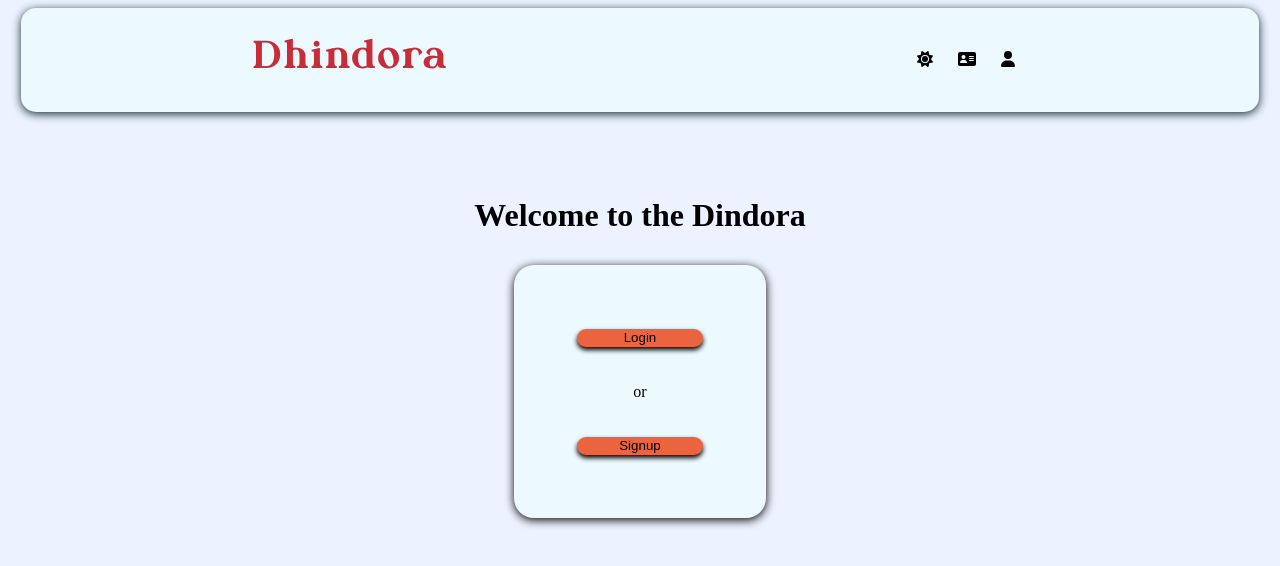
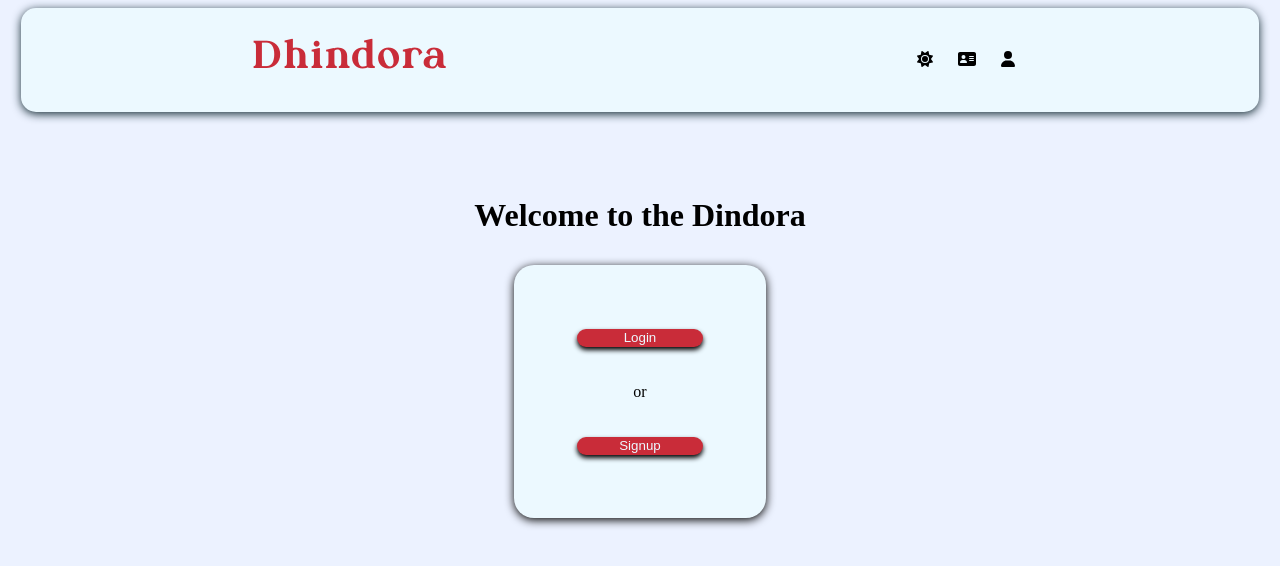
Before and after one commit to Dhanasaitholeti/Announcements, a React (Vite) app in the folder Announcements-client/: page / in a window 1280 px wide. Shown: the top 566 px of the page. Built offline with nearby package versions, Linux system fonts and the light colour scheme.

Commit message:
added some sylings

```diff
--- a/Announcements-client/src/components/Announcements.jsx
+++ b/Announcements-client/src/components/Announcements.jsx
@@ -23,7 +23,10 @@ import 'react-toastify/dist/ReactToastify.css';
     const errstate = useSelector(state=>state.announcements.errstate)
     const loadstate = useSelector(state=>state.announcements.loadingstate)
     const announcementsData = useSelector(state=>state.announcements.Data)
+
     const userData = useSelector(state=>state.userData.userData)
+    const userload = useSelector(state=>state.userData.loadingstate)
+
     const dispatcher = useDispatch();
 
     useEffect(()=>{
@@ -47,9 +50,11 @@ import 'react-toastify/dist/ReactToastify.css';
                     position="bottom-center"
                     autoClose={3000}
                 />
-        <div className="plus-icon" onClick={handleplusiconClick}>
-                <FontAwesomeIcon icon={faAdd} size="1x" />
-        </div>
+
+        {
+
+            !userload && (userData && (userData.Admin &&(<div className="plus-icon" onClick={handleplusiconClick}><FontAwesomeIcon icon={faAdd} size="1x" /></div>)))
+         }
 
     </div>
         </>
--- a/Announcements-client/src/components/ShowAnnoucement.jsx
+++ b/Announcements-client/src/components/ShowAnnoucement.jsx
@@ -48,6 +48,11 @@ const ShowAnnouncement = () => {
             }
         }
         ))
+
+
+        setTimeout(()=>{
+            setShowEdit(false)
+        },2000)
     }
 
 
@@ -88,7 +93,7 @@ const ShowAnnouncement = () => {
         {
             showEdit?
             (
-                <div className="announcement-main-show">
+                <div className="announcement-main-show-edit">
                      <ToastContainer
                         position="bottom-center"
                         autoClose={3000}
--- a/Announcements-client/src/components/Startpage.jsx
+++ b/Announcements-client/src/components/Startpage.jsx
@@ -13,6 +13,10 @@ const Startpage = () => {
         }
     },[])
 
+    const handleOnClickOnButtons = (routeName) => {
+        naviagte(`/${routeName}`)
+    }
+
 
     return (
 
@@ -23,11 +27,11 @@ const Startpage = () => {
 
      <div className="container-btns">
 
-        <button type="button"><Link to="/login">Login</Link></button>
+        <button type="button" onClick={() => handleOnClickOnButtons("login")}>Login</button>
 
         <p>or</p>
 
-        <button type="button"><Link to="/signup">Signup</Link></button>
+        <button type="button" onClick={() => handleOnClickOnButtons("signup")}>Signup</button>
 
      </div>
 
--- a/Announcements-client/src/styles/Login.css
+++ b/Announcements-client/src/styles/Login.css
@@ -34,11 +34,12 @@ section input{
 }
 .login-btn button{
     border: 1px solid #122932;
+    color: #fff;
     padding: 10px;
     margin: 5% auto;
     width: 25%;
     border-radius: 20px;
-    background-color: #EB6440;
+    background-color: #C92C39;
     box-shadow: 0px 3px 5px black;
 }
 
--- a/Announcements-client/src/styles/Startpage.css
+++ b/Announcements-client/src/styles/Startpage.css
@@ -26,15 +26,16 @@
     width: 100%;
     border-radius: 20px;
     height:20%;
-    background-color: #EB6440;
+    color: #ECF9FF;
+    background-color: #C92C39;
     border: none;
     box-shadow: 0px 3px 5px black;
+    cursor: pointer;
 }
 .container-btns button:active{
     box-shadow: 0px 0.5px 2px black;
-
 }
-button a{
-    text-decoration: none;
-    color:black;
+.container-btns button:hover{
+    color: #C92C39;
+    background-color: #ECF9FF;
 }
--- a/Announcements-client/src/styles/userView.css
+++ b/Announcements-client/src/styles/userView.css
@@ -23,10 +23,17 @@
   }
 
   .userDetails-title {
+    color: #1F1F1F;
+    font-size: 20px;
     grid-column: 1 / 2;
     justify-self:center;
+    font-family: metropolis;
   }
 
   .userDetails-value {
+    font-weight: bold;
+    font-family: josefinsans;
+    color: #C92C39;
+    font-size: 20px;
     grid-column: 2 / 3;
   }
```
Also changed, not shown: Announcements-client/src/components/UserView.jsx (+5 -5 lines), Announcements-client/src/styles/showAnnoucement.css (+7 -0 lines).
